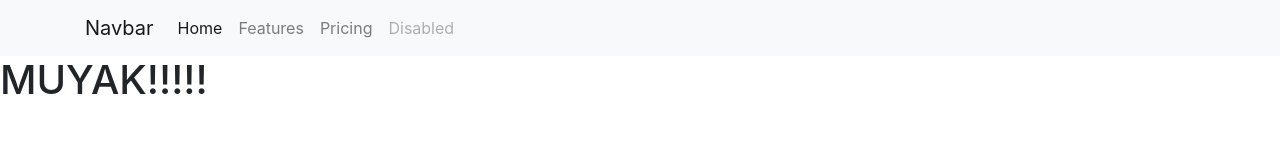
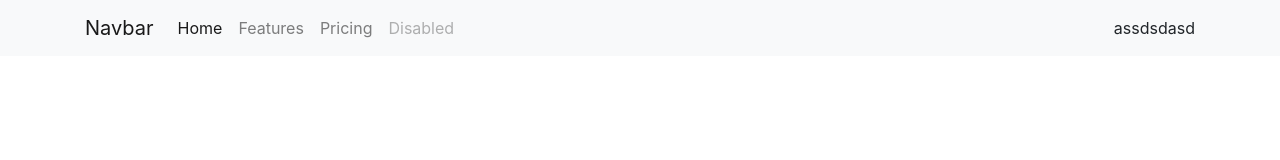
Before and after one commit to AkhmadNaufaldyNF/Testing, a website: page index.html in a window 1280 px wide. Drawn offline with nearby package versions, Linux system fonts and the light colour scheme.

Commit message:
test lagi

```diff
--- a/index.html
+++ b/index.html
@@ -26,11 +26,16 @@
             <a class="nav-item nav-link disabled" href="#" tabindex="-1" aria-disabled="true">Disabled</a>
           </div>
         </div>
+        <div class="row">
+          <div class="col-md-5 col-sm-5 col-xs-12">
+            assdsdasd
+          </div>
+        </div>
       </div>
     </nav>
 
     <!-- Body-Page -->
-    <h1>MUYAK!!!!!</h1>
+
 
 
 
```
